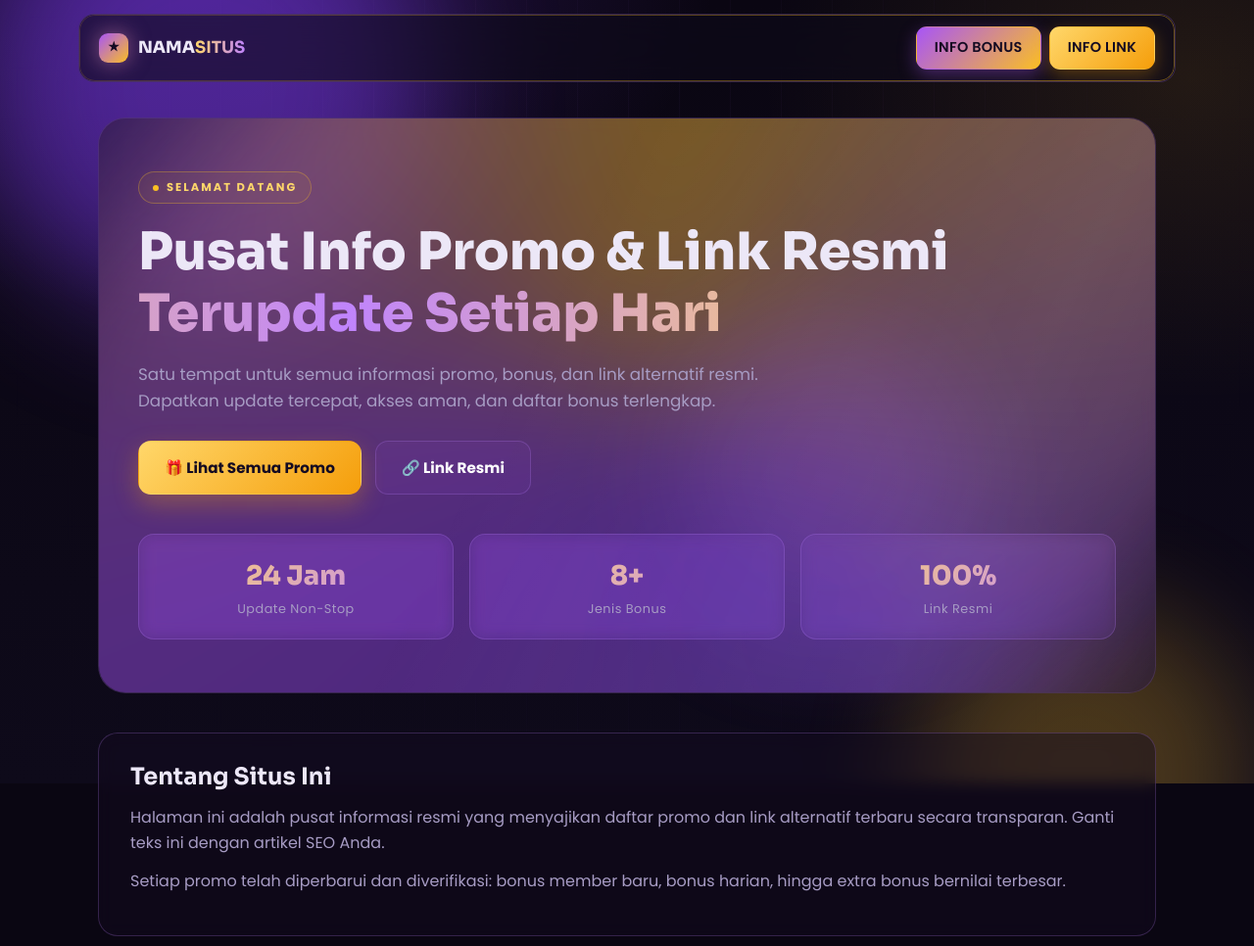
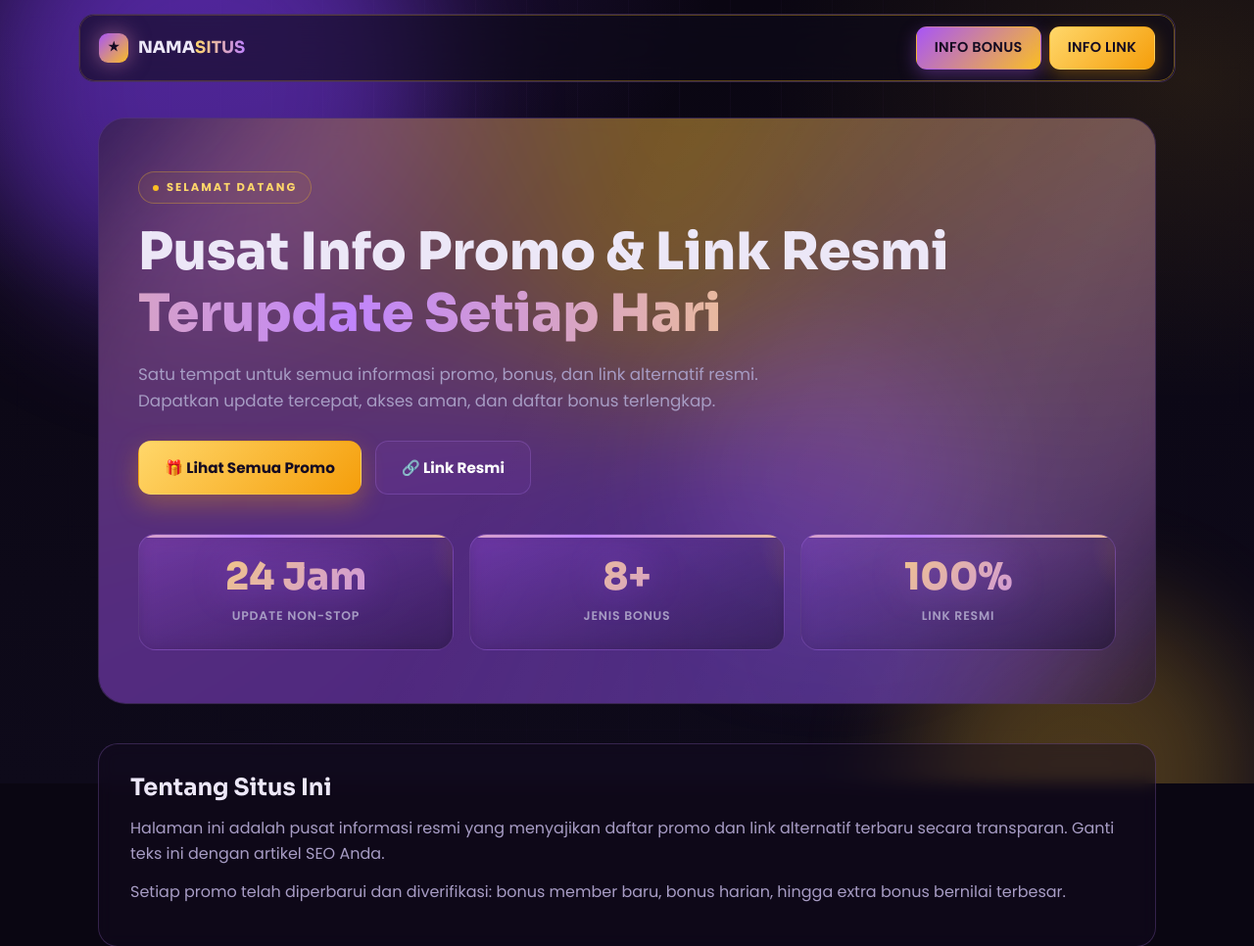
Before and after one commit to kuyagames/mpo888info, a PHP site: page / in a window 1280 px wide. Shown: the top 966 px of the page at 98% size. Run offline with PHP 8.4, Linux system fonts and the light colour scheme; data comes from the database, SQL or seed files in the repository; a stand-in replaces the project's code that opens the database connection; some libraries are stand-ins or nearby versions.

Commit message:
UI: percantik kartu statistik (angka besar, garis gradient, hover glow)

```diff
--- a/assets/css/style.css
+++ b/assets/css/style.css
@@ -54,9 +54,12 @@ section{max-width:var(--maxw);margin:0 auto;padding:60px 20px}
 .btn-ghost{color:#fff;border-color:var(--glass-brd);background:var(--glass)}
 .btn-ghost:hover{transform:translateY(-3px);border-color:var(--purple-soft);box-shadow:0 10px 26px rgba(168,85,247,.3)}
 .stats{display:grid;grid-template-columns:repeat(3,1fr);gap:16px;margin-top:40px}
-.stat{background:var(--glass);border:1px solid var(--glass-brd);border-radius:16px;padding:20px;text-align:center;backdrop-filter:blur(8px)}
-.stat .num{font-family:'Sora';font-weight:800;font-size:1.7rem;background:linear-gradient(135deg,var(--gold-soft),var(--purple-soft));-webkit-background-clip:text;background-clip:text;color:transparent}
-.stat .lbl{font-size:.8rem;color:var(--muted);letter-spacing:.5px}
+.stat{position:relative;background:linear-gradient(160deg,rgba(168,85,247,.12),rgba(20,13,34,.5));border:1px solid var(--glass-brd);border-radius:18px;padding:24px 18px;text-align:center;backdrop-filter:blur(8px);overflow:hidden;transition:transform .35s cubic-bezier(.2,.7,.2,1),box-shadow .35s,border-color .35s}
+.stat::before{content:"";position:absolute;top:0;left:0;right:0;height:3px;background:linear-gradient(90deg,var(--gold-soft),var(--purple-soft),var(--gold-soft));background-size:200% auto;animation:flow 5s linear infinite}
+.stat::after{content:"";position:absolute;top:-40%;right:-30%;width:120px;height:120px;border-radius:50%;background:radial-gradient(circle,rgba(251,191,36,.18),transparent 70%);pointer-events:none}
+.stat:hover{transform:translateY(-6px);border-color:var(--purple-soft);box-shadow:0 18px 40px rgba(124,58,237,.32)}
+.stat .num{position:relative;font-family:'Sora';font-weight:800;font-size:2.4rem;line-height:1;background:linear-gradient(135deg,var(--gold-soft),var(--purple-soft));-webkit-background-clip:text;background-clip:text;color:transparent;filter:drop-shadow(0 0 18px rgba(168,85,247,.35))}
+.stat .lbl{position:relative;font-size:.78rem;font-weight:600;color:var(--muted);letter-spacing:.8px;margin-top:10px;text-transform:uppercase}
 .article{margin-top:40px;background:rgba(20,13,34,.45);border:1px solid var(--glass-brd);border-radius:var(--radius);padding:30px 32px;backdrop-filter:blur(8px)}
 .article h2{font-size:1.5rem;margin-bottom:14px}
 .article p{color:var(--muted);margin-bottom:12px}
```
